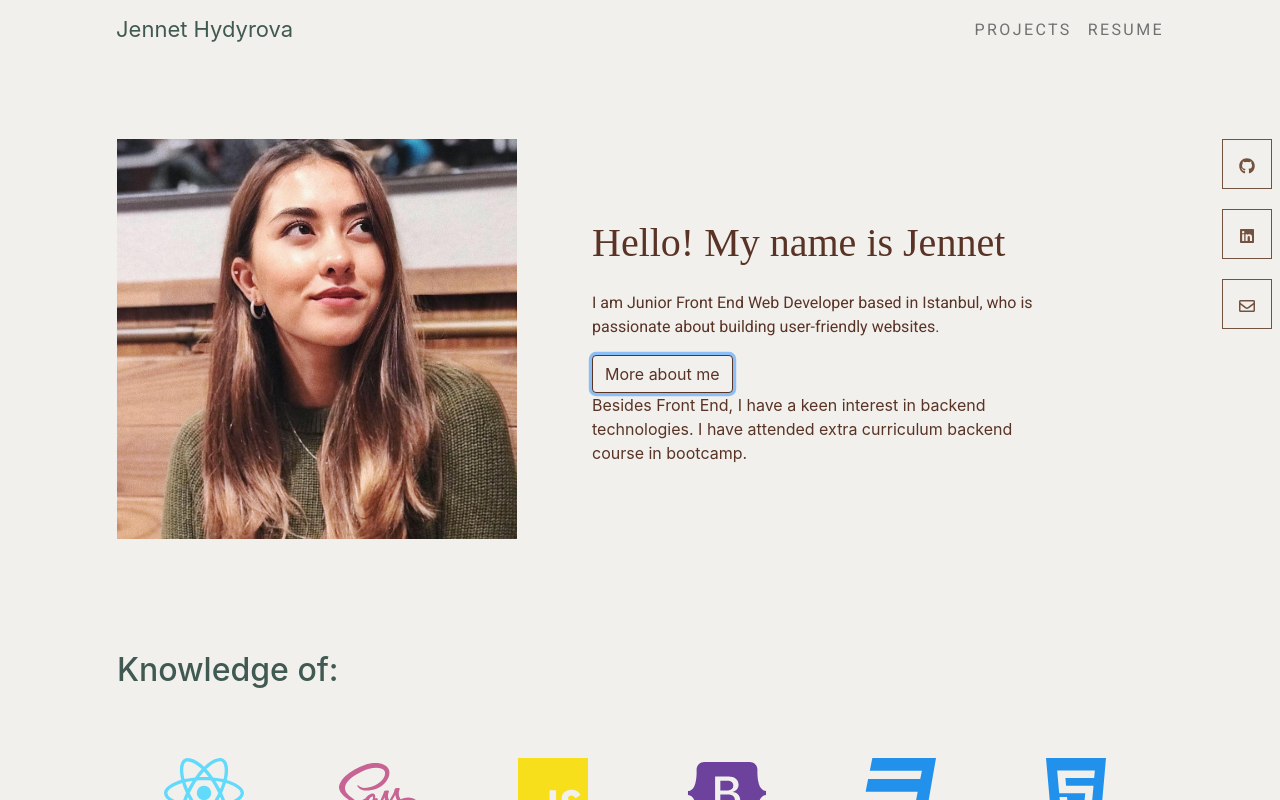
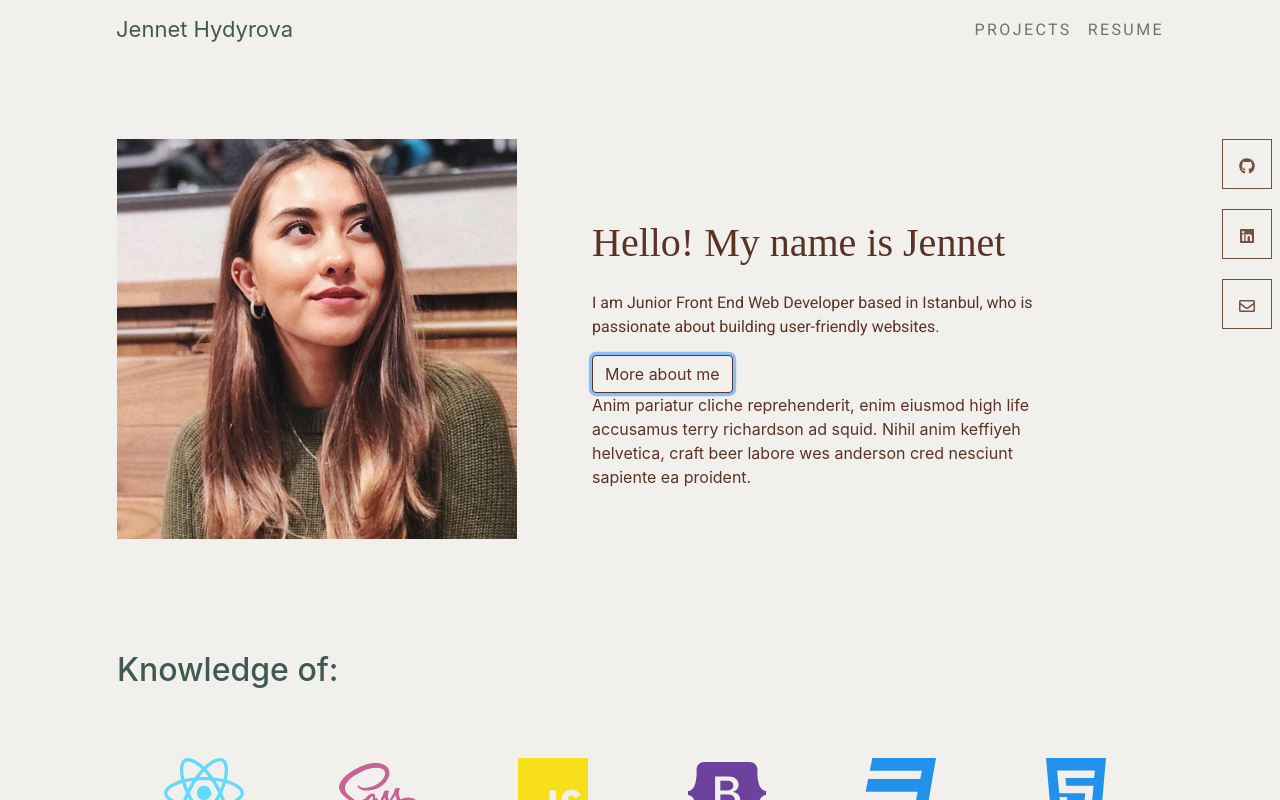
Before and after one commit to jennethydyrova/my-portfolio, a React (Create React App) app: page / in a window 1280 px wide. Both pictures are taken after a click on the button "More about me". Shown: the top 800 px of the page. Built offline with nearby package versions, Linux system fonts and the light colour scheme.

Commit message:
change text in homepage

```diff
--- a/src/containers/Home/index.js
+++ b/src/containers/Home/index.js
@@ -41,8 +41,10 @@ const Home = () => {
           </Button>
           <Collapse in={open}>
             <div id="example-collapse-text">
-              Besides Front End, I have a keen interest in backend technologies.
-              I have attended extra curriculum backend course in bootcamp.
+              Anim pariatur cliche reprehenderit, enim eiusmod high life
+              accusamus terry richardson ad squid. Nihil anim keffiyeh
+              helvetica, craft beer labore wes anderson cred nesciunt sapiente
+              ea proident.
             </div>
           </Collapse>
         </Col>
```
